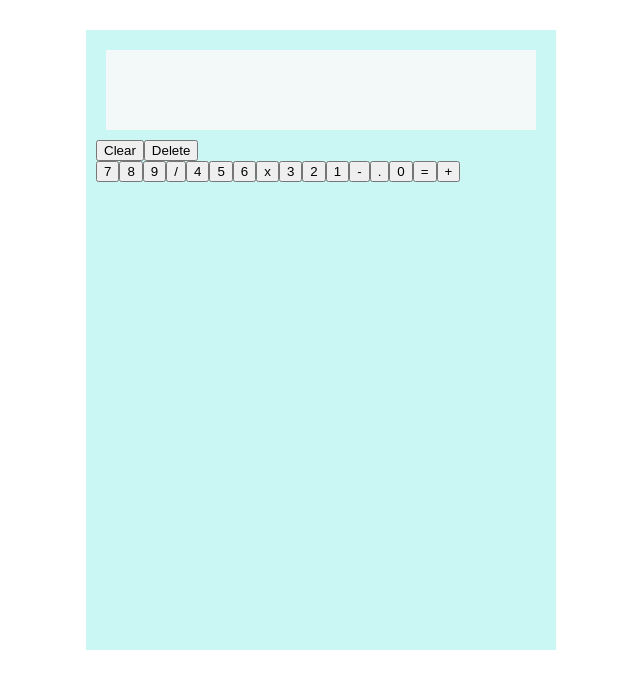
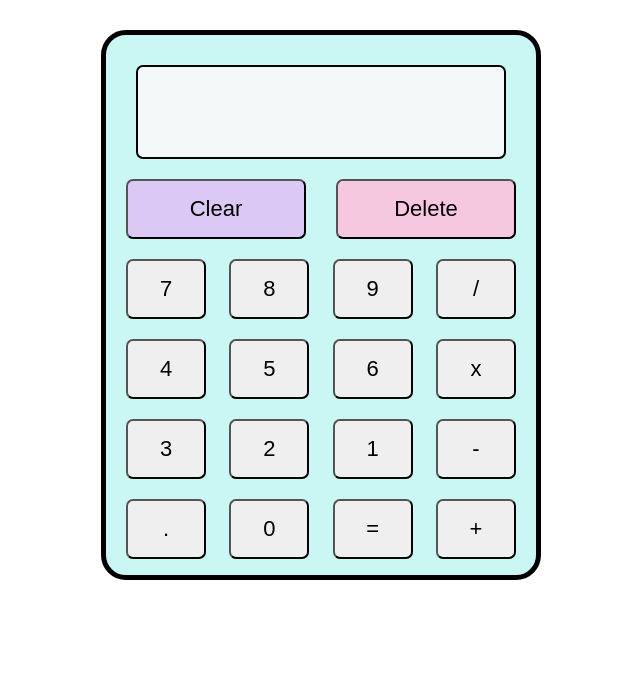
Before and after one commit to chance-class/calculator, a plain HTML site: page index.html in a window 1280 px wide. Shown: the whole page, without its empty margins (319-959 px from the left). Drawn offline with Linux system fonts and the light colour scheme.

Commit message:
Add CSS for border-radius, colors, button size, etc

```diff
--- a/style.css
+++ b/style.css
@@ -1,18 +1,57 @@
 #container {
   background-color: #CAF7F4;
-  width: 450px;
-  height: 600px;
+  width: 390px;
+  height: 500px;
   margin: 30px auto;
-  padding: 10px;
+  padding: 20px;
+  border: 5px solid black;
+  border-radius: 25px;
+}
+
+#screen,
+#clear,
+#delete,
+.int,
+.symbol {
+  border-radius: 7px;
+  font-size: 22px;
 }
 
 #screen {
   background-color: #F2F9F8;
   margin: 10px;
-  height: 80px;
+  height: 90px;
+  border: 2px solid black;
 }
 
 .buttons,
 .cancel {
   display: flex;
+  justify-content: space-between;
+  margin: 20px 0;
 }
+
+#clear,
+#delete {
+  width: 180px;
+  height: 60px;
+}
+
+#delete {
+  background-color: #F5C8E0;
+}
+
+#clear {
+  background-color: #DBC8F5;
+}
+
+.buttons {
+  flex-wrap: wrap;
+  gap: 20px;
+}
+
+.int,
+.symbol {
+  width: 80px;
+  height: 60px;
+}
```
